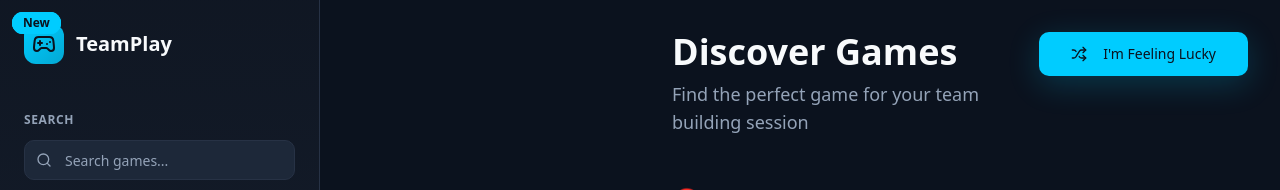
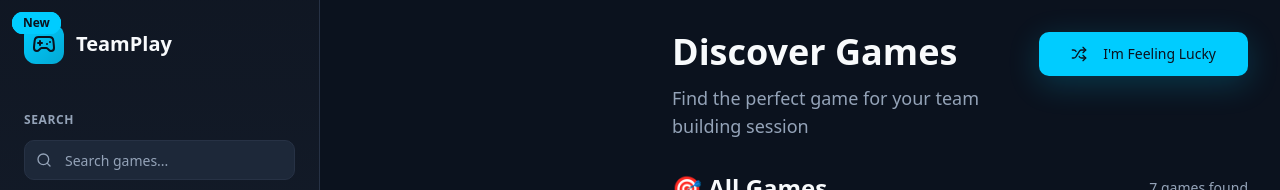
Before and after one commit to ujjwalmurarka/TeamFunUM.github.io, a React (Vite) app: page / in a window 1280 px wide. Shown: the top 190 px of the page. Built offline with nearby package versions, Linux system fonts and the light colour scheme; the HTML template or start-up script is replaced by a standard one.

Commit message:
Refactor: Improve page spacing

```diff
--- a/src/pages/Index.tsx
+++ b/src/pages/Index.tsx
@@ -13,22 +13,24 @@ const Index = () => {
       <Sidebar filters={filters} onFiltersChange={setFilters} />
 
       {/* Main Content */}
-      <div className="flex-1 ml-80 p-8">
+      <div className="flex-1 ml-80 p-6 lg:p-8">
         {/* Header */}
-        <div className="mb-12">
-          <div className="flex items-start justify-between mb-6">
+        <div className="mb-8">
+          <div className="flex items-start justify-between gap-6">
             <div>
-              <h1 className="text-4xl font-bold text-foreground mb-2">Discover Games</h1>
-              <p className="text-lg text-muted-foreground">Find the perfect game for your team building session</p>
+              <h1 className="text-3xl lg:text-4xl font-bold text-foreground mb-3">Discover Games</h1>
+              <p className="text-base lg:text-lg text-muted-foreground">Find the perfect game for your team building session</p>
             </div>
-            <RandomGamePicker games={games} filteredGames={filteredGames} />
+            <div className="flex-shrink-0">
+              <RandomGamePicker games={games} filteredGames={filteredGames} />
+            </div>
           </div>
         </div>
 
         {/* All Games */}
-        <div className="mb-12">
+        <div>
           <div className="flex items-center justify-between mb-6">
-            <h2 className="text-2xl font-semibold text-foreground">🎯 All Games</h2>
+            <h2 className="text-xl lg:text-2xl font-semibold text-foreground">🎯 All Games</h2>
             <div className="text-sm text-muted-foreground">
               {filteredGames.length} {filteredGames.length === 1 ? 'game' : 'games'} found
             </div>
```
